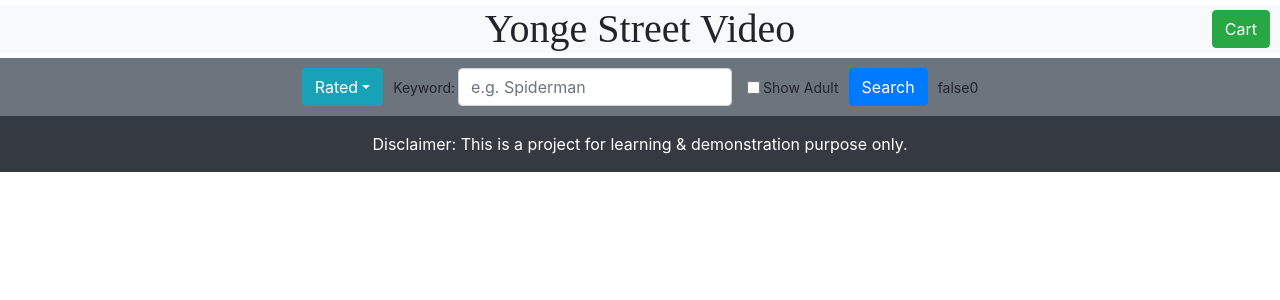
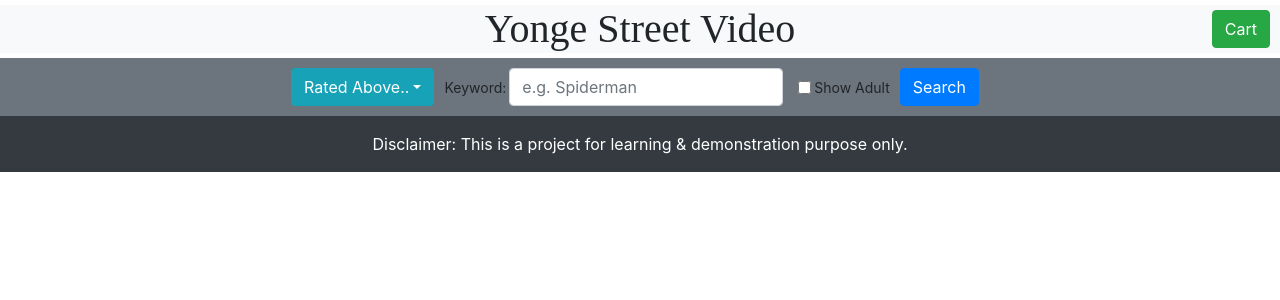
Before and after one commit to CheukHoYun/app_for_achievers, a React (Create React App) app: page / in a window 1280 px wide. Shown: the top 300 px of the page. Built offline with nearby package versions, Linux system fonts and the light colour scheme; some icons are missing.

Commit message:
last commit for tonight

```diff
--- a/src/components/App.js
+++ b/src/components/App.js
@@ -12,6 +12,7 @@ class App extends Component {
     this.state = {
       showCart: false,
       movies: {},
+      rating: 0,
     };
   }
 
@@ -19,7 +20,7 @@ class App extends Component {
     this.setState({ showCart: !this.state.showCart });
   };
 
-  async fetchposts(rating, adult, keyword) {
+  async fetchposts(adult, keyword) {
     let response = await fetch(
       "https://api.themoviedb.org/3/search/movie?api_key=f1eac36202d95b8df16fcf8afd17c6b0&language=en-US&query=" +
         keyword +
@@ -30,16 +31,25 @@ class App extends Component {
       .then((data) => this.setState({ movies: data }));
   }
 
-  handleSearch = (rating, adult, keyword) => {
-    this.fetchposts(rating, adult, keyword);
+  changeStar = (star) => {
+    this.setState({ rating: star });
+  };
+
+  handleSearch = (adult, keyword) => {
+    this.fetchposts(adult, keyword);
   };
 
   render() {
     return (
       <div>
         <Header onToggle={this.handleToggle} />
-        <ToolBar onSearch={this.handleSearch} />
+        <ToolBar
+          rating={this.state.rating}
+          changeStar={this.changeStar}
+          onSearch={this.handleSearch}
+        />
         <Content
+          rating={this.state.rating}
           movieList={
             Object.keys(this.state.movies).length === 0
               ? {}
--- a/src/components/Content.js
+++ b/src/components/Content.js
@@ -10,32 +10,48 @@ class Content extends Component {
   }
 
   contentGen = () => {
+    const rating = this.props.rating;
     const l = this.props.movieList;
     let returnValue = [];
-    for (let i = 0; i < l.length; i++) {
-      returnValue.push(
-        <div className="col d-flex justify-content-center">
-          <div className="m-2">{this.props.movieList[i].title}</div>
-        </div>
-      );
-      if (i % 3 === 2) {
-        returnValue.push(<div className="w-100"></div>);
+    for (let i = 0, k = 0; i < l.length; i++) {
+      if (this.props.movieList[i].vote_average > rating) {
+        k++;
+        returnValue.push(
+          <div
+            key={"newcol_" + i}
+            className="col d-flex justify-content-center"
+          >
+            <div key={"movie_" + i} className="m-2 text-white">
+              {this.props.movieList[i].title}{" "}
+              {this.props.movieList[i].vote_average}
+            </div>
+          </div>
+        );
+      }
+      if (k % 3 == 0) {
+        returnValue.push(<div key={"newline_" + i} className="w-100"></div>);
       }
     }
-    if (l.length % 3 === 1) {
-      returnValue.push(
-        <div className="col d-flex justify-content-center">
-          <div className="m-2"></div>
-        </div>
-      );
-    }
-    if (l.length % 3 === 2) {
-      returnValue.push(
-        <div className="col d-flex justify-content-center">
-          <div className="m-2"></div>
-        </div>
-      );
-    }
+    // if (l.length % 3 === 1) {
+    //   returnValue.push(
+    //     <div
+    //       key={"placeholder_1"}
+    //       className="col d-flex justify-content-center"
+    //     >
+    //       <div className="m-2"></div>
+    //     </div>
+    //   );
+    // }
+    // if (l.length % 3 === 2) {
+    //   returnValue.push(
+    //     <div
+    //       key={"placeholder_2"}
+    //       className="col d-flex justify-content-center"
+    //     >
+    //       <div className="m-2"></div>
+    //     </div>
+    //   );
+    // }
     return returnValue;
   };
 
--- a/src/components/ToolBar.js
+++ b/src/components/ToolBar.js
@@ -6,7 +6,7 @@ class ToolBar extends Component {
     this.state = {
       keyword: "",
       isAdult: false,
-      rated: 0,
+      stars: "Rated Above..",
     };
   }
 
@@ -17,17 +17,13 @@ class ToolBar extends Component {
       : this.setState({ [name]: value });
   };
 
-  changeStar = (x) => {
-    this.setState({ rated: x });
-  };
-
-  toStars = (n) => {
-    let s = "";
-    for (let i = 0; i < n; i++) {
-      s += "★";
-    }
-    return s;
-  };
+  //   toStars = (n) => {
+  //     let s = "";
+  //     for (let i = 0; i < n; i++) {
+  //       s += "★";
+  //     }
+  //     return s.length == -1 ? "Rated above" : s;
+  //   };
 
   render() {
     return (
@@ -43,16 +39,17 @@ class ToolBar extends Component {
                 className="btn btn-info dropdown-toggle"
                 data-toggle="dropdown"
               >
-                {this.state.rated == 0
-                  ? "Rated"
-                  : this.toStars(this.state.rated)}
+                {this.state.stars}
               </button>
               <div className="dropdown-menu">
                 <a
                   style={{ color: "rgb(255,215,0)" }}
                   className="dropdown-item"
                   href="#"
-                  onClick={() => this.changeStar(5)}
+                  onClick={() => {
+                    this.setState({ stars: "★★★★★" });
+                    this.props.changeStar(7.4);
+                  }}
                 >
                   ★★★★★
                 </a>
@@ -60,7 +57,10 @@ class ToolBar extends Component {
                   style={{ color: "rgb(255,215,0)" }}
                   className="dropdown-item"
                   href="#"
-                  onClick={() => this.changeStar(4)}
+                  onClick={() => {
+                    this.setState({ stars: "★★★★" });
+                    this.props.changeStar(6.5);
+                  }}
                 >
                   ★★★★
                 </a>
@@ -68,7 +68,10 @@ class ToolBar extends Component {
                   style={{ color: "rgb(255,215,0)" }}
                   className="dropdown-item"
                   href="#"
-                  onClick={() => this.changeStar(3)}
+                  onClick={() => {
+                    this.setState({ stars: "★★★" });
+                    this.props.changeStar(0);
+                  }}
                 >
                   ★★★
                 </a>
@@ -102,18 +105,11 @@ class ToolBar extends Component {
             type="button"
             className="btn btn-primary"
             onClick={() =>
-              this.props.onSearch(
-                this.state.rated,
-                this.state.isAdult,
-                this.state.keyword
-              )
+              this.props.onSearch(this.state.isAdult, this.state.keyword)
             }
           >
             Search
           </button>
-          <div>{this.state.isAdult.toString()}</div>
-          <div>{this.state.keyword}</div>
-          <div>{this.state.rated}</div>
         </form>
       </div>
     );
```
Also changed, not shown: 1 other file (tests, documents, lock files or other folders).
